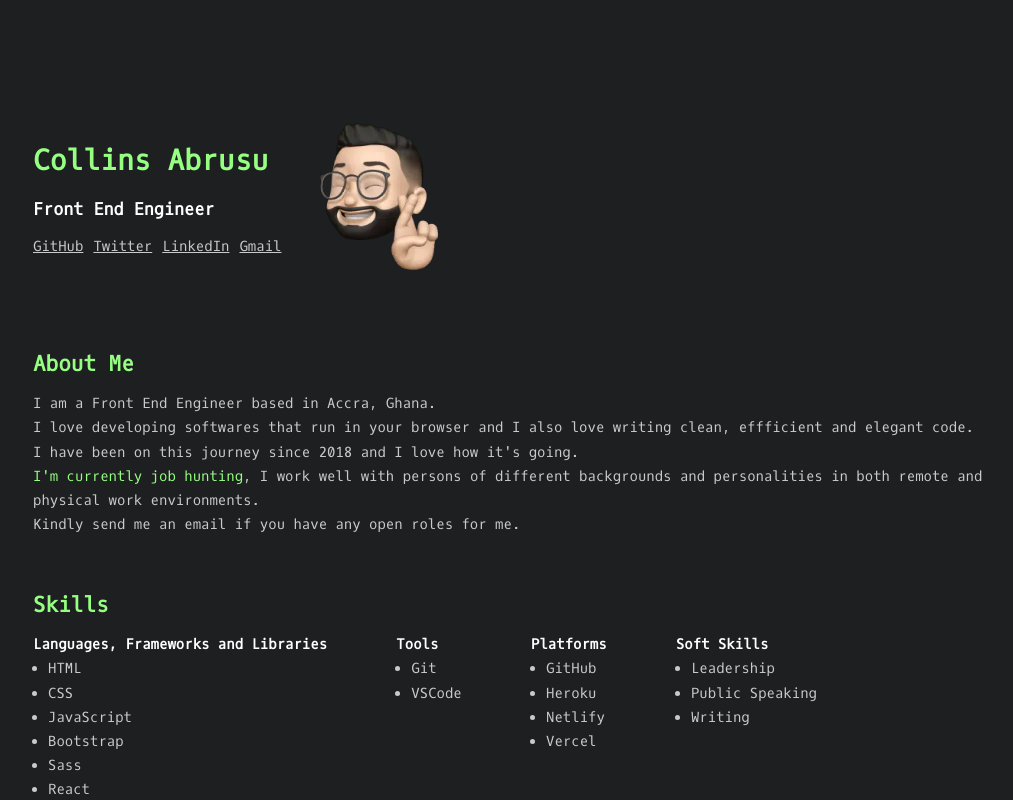
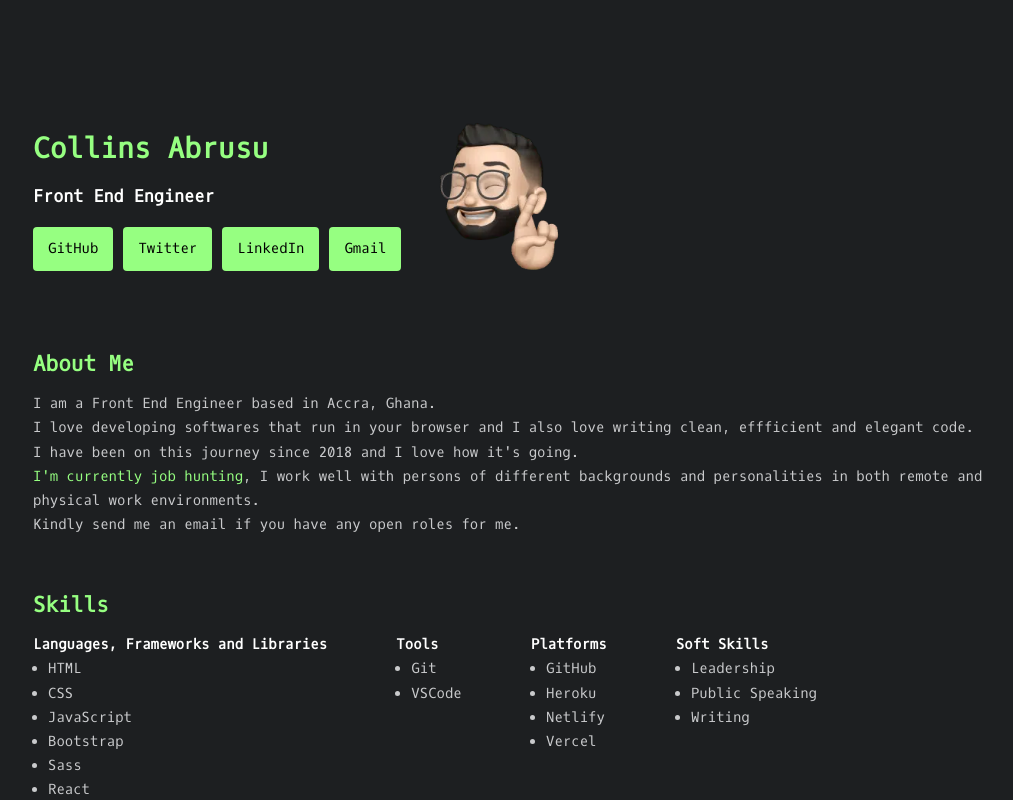
Before and after one commit to abrusu-collins/Portfolio-v7, a React (Create React App) app: page / in a window 1280 px wide. Shown: the top 800 px of the page, without its empty margins (117-1130 px from the left). Built offline with nearby package versions, Linux system fonts and the light colour scheme.

Commit message:
button changes

```diff
--- a/src/sass/_config.scss
+++ b/src/sass/_config.scss
@@ -28,3 +28,12 @@ $dimmed_white:#666666;
 body{
     margin:100px 200px;
 }
+a{
+    background-color: $standout_color;
+    color:black;
+    text-decoration: none;
+    display:inline-block;
+    padding:10px 15px;
+    border-radius: 4px;
+    margin-top: 5px;
+}
--- a/src/sass/_hero.scss
+++ b/src/sass/_hero.scss
@@ -18,6 +18,8 @@
     }
     & #links a{
         margin-right: 10px;
+        background-color: $standout_color;
+        color:black;
 
         &:hover{
             text-decoration: none;
--- a/src/styles/style.css
+++ b/src/styles/style.css
@@ -22,6 +22,16 @@ body {
   margin: 100px 200px;
 }
 
+a {
+  background-color: #96ff81;
+  color: black;
+  text-decoration: none;
+  display: inline-block;
+  padding: 10px 15px;
+  border-radius: 4px;
+  margin-top: 5px;
+}
+
 .hero {
   display: flex;
   align-items: center;
@@ -41,6 +51,8 @@ body {
 }
 .hero #links a {
   margin-right: 10px;
+  background-color: #96ff81;
+  color: black;
 }
 .hero #links a:hover {
   text-decoration: none;
```
